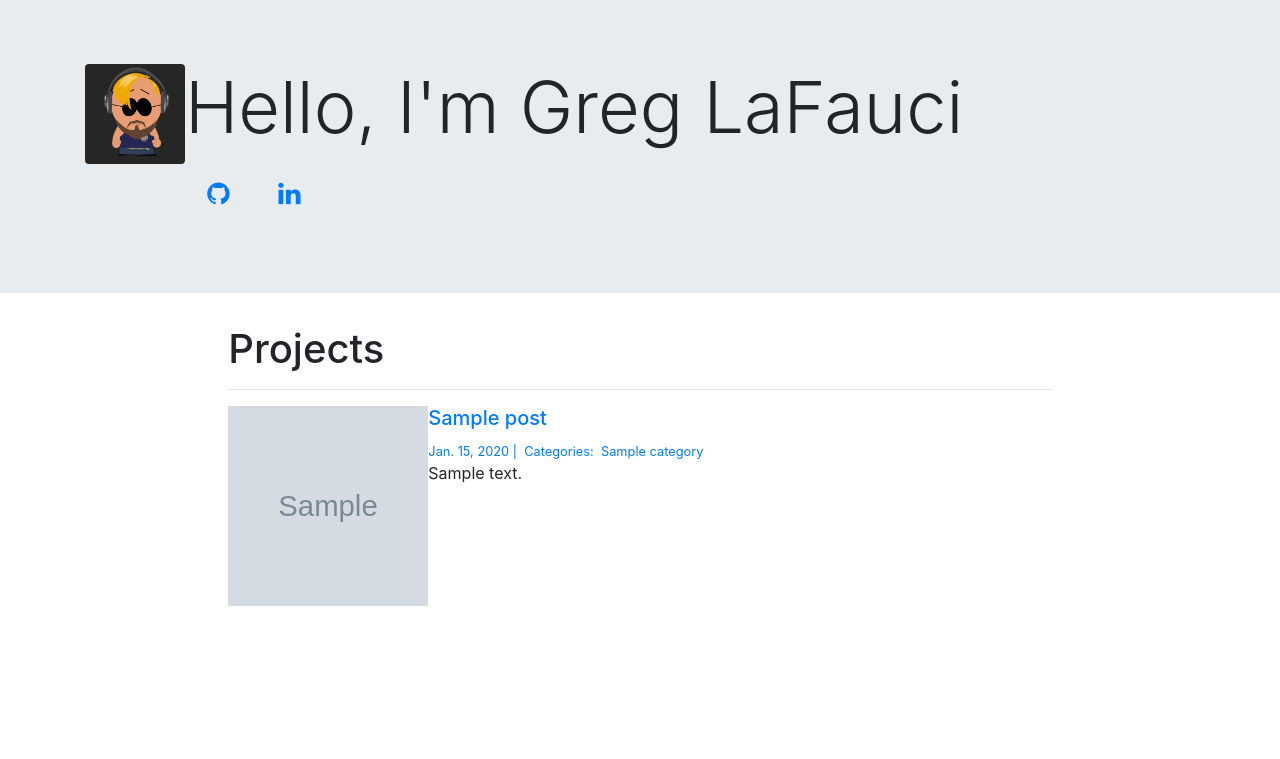
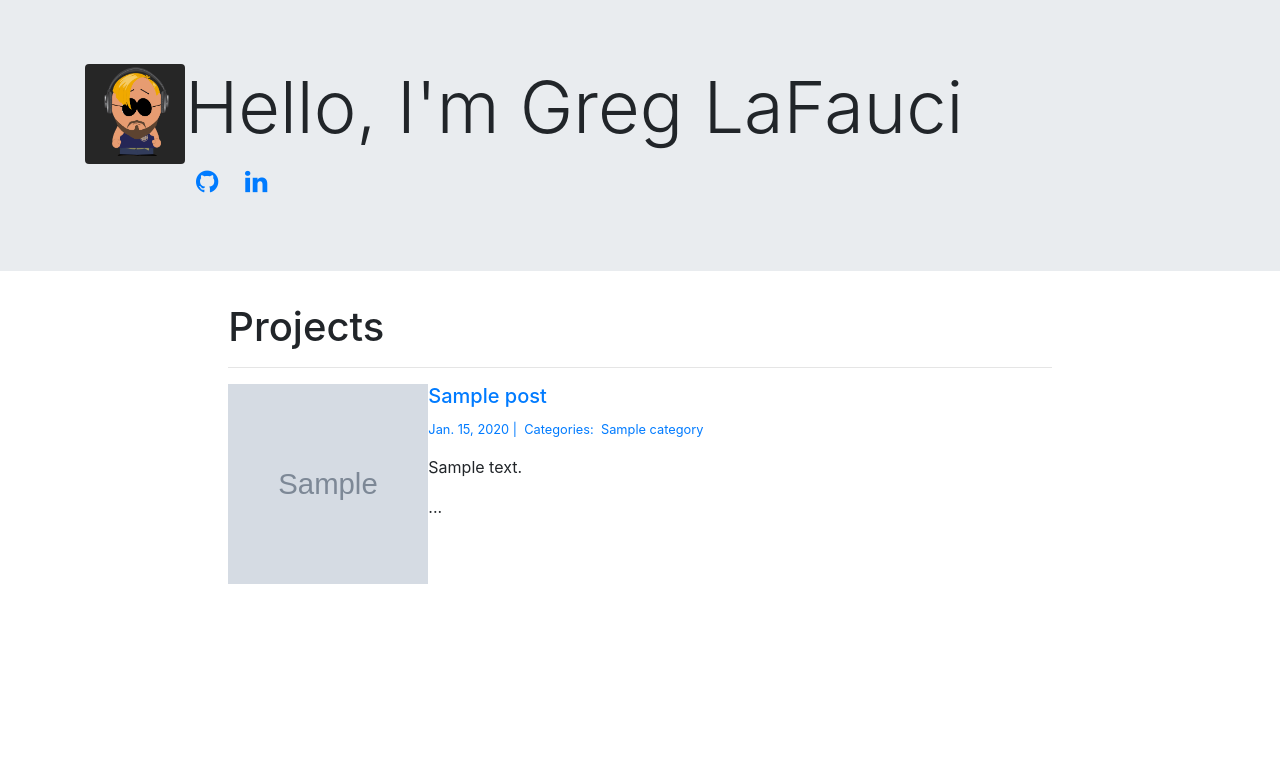
Before and after one commit to GregLaFauci/django_portfolio, a Django app: page / in a window 1280 px wide. Shown: the part 56-815 px from the top of the page. Run offline with Django 3.2, Linux system fonts and the light colour scheme; tables that the repository leaves empty hold one stand-in row (values such as "Sample post"); grey boxes marked "Sample" are stand-in pictures; some libraries are stand-ins or nearby versions.

Commit message:
template

```diff
--- a/blog/templates/blog_index.html
+++ b/blog/templates/blog_index.html
@@ -6,8 +6,8 @@
     <div class="container">
         <img class="rounded" src="../../media/images/avatar.png" style="height: 100; width: 100; float: left;">
         <h1 style="position: relative;" class="display-3">Hello, I'm Greg LaFauci</h1>
-        <a href="https://github.com/GregLaFauci"><i class="fa fa-github" style="font-size:26px; padding: 2%;"></i></a>
-        <a href="https://www.linkedin.com/in/greglafauci"><i class="fa fa-linkedin" style="font-size:26px; padding: 2%;"></i></a>
+        <a href="https://github.com/GregLaFauci"><i class="fa fa-github" style="font-size:26px; padding: 1%;"></i></a>
+        <a href="https://www.linkedin.com/in/greglafauci"><i class="fa fa-linkedin" style="font-size:26px; padding: 1%;"></i></a>
 
     </div>
 </div>
@@ -34,7 +34,7 @@
                         </a>&nbsp;
                         {% endfor %}
                     </small>
-                    <p>{{ post.body }}</p>
+                    <p>{{ post.body | linebreaks | slice:"600" }}...</p>
                     <!-- <p>{{ post.body | slice:":200" }}...</p> -->
                     </div>
                 </a>
```
